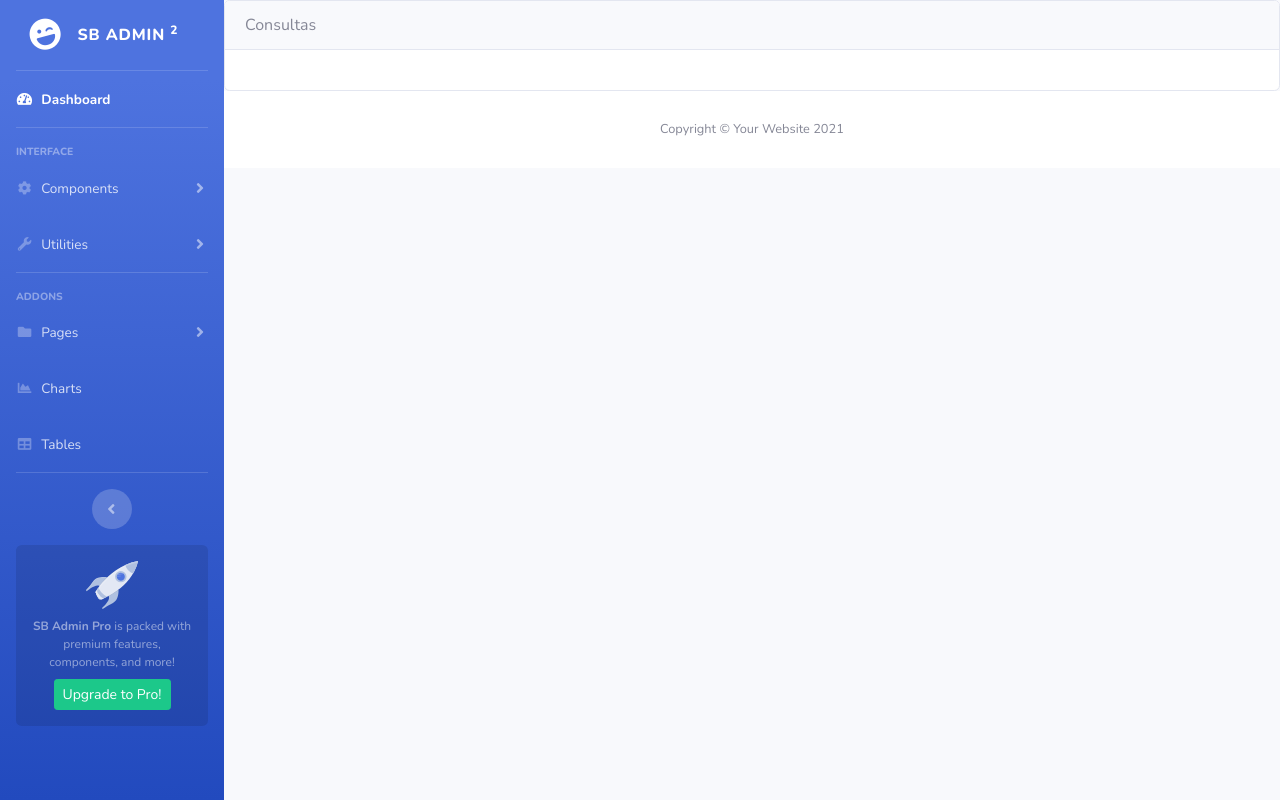
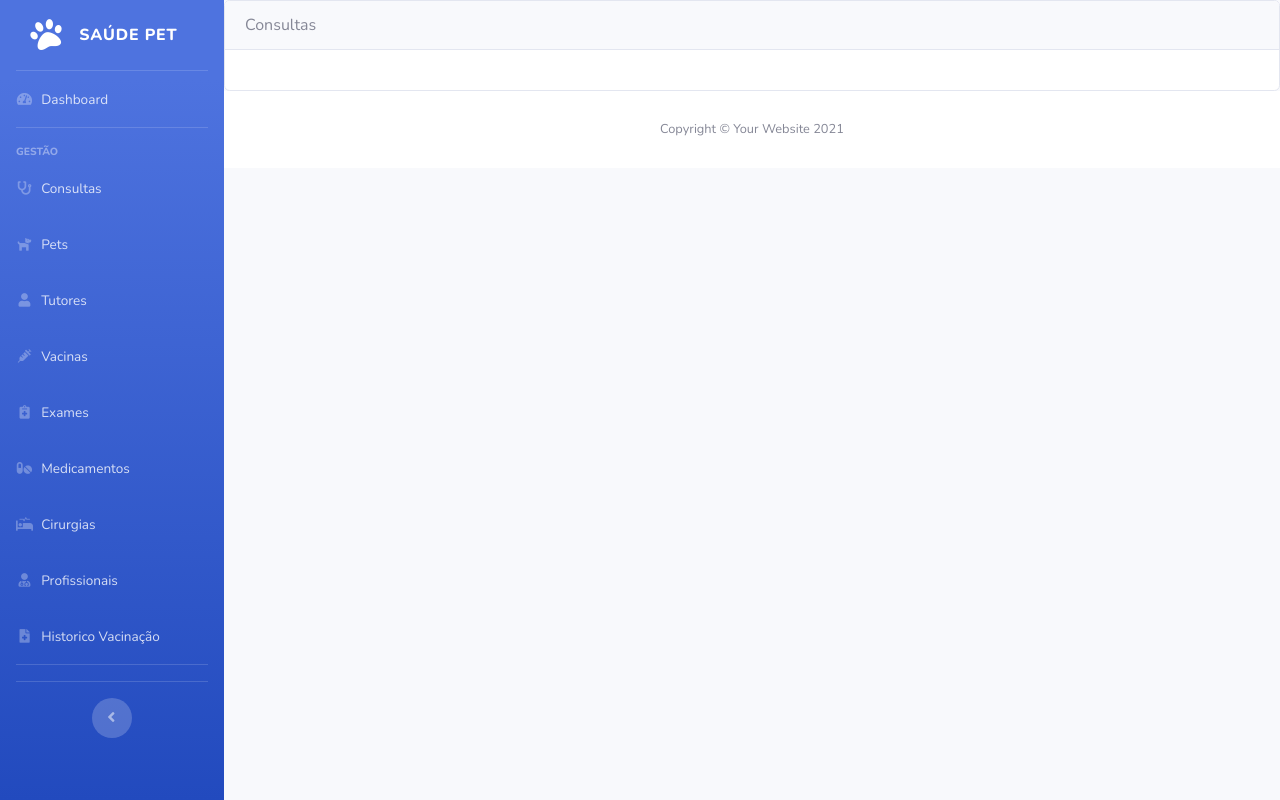
Before and after one commit to Helen-Teixeira-de-Souza/sistema-saude-pet, a Django app: page /consultas/ in a window 1280 px wide. Run offline with Django 5.2, Linux system fonts and the light colour scheme; some libraries are stand-ins or nearby versions.

Commit message:
Integra layout do template no base.html

```diff
--- a/templates/base.html
+++ b/templates/base.html
@@ -11,7 +11,7 @@
     <meta name="description" content="">
     <meta name="author" content="">
 
-    <title>SB Admin 2 - Dashboard</title>
+    <title> Saúde Pet </title>
 
     <!-- FontAwesome -->
     <link href="{% static 'vendor/fontawesome-free/css/all.min.css' %}" rel="stylesheet" type="text/css">
@@ -32,109 +32,94 @@
         <!-- Sidebar -->
         <ul class="navbar-nav bg-gradient-primary sidebar sidebar-dark accordion" id="accordionSidebar">
 
-            <!-- Sidebar - Brand -->
-            <a class="sidebar-brand d-flex align-items-center justify-content-center" href="index.html">
+        <a class="sidebar-brand d-flex align-items-center justify-content-center" href="{% url 'home' %}">
             <div class="sidebar-brand-icon rotate-n-15">
-                    <i class="fas fa-laugh-wink"></i>
+                <i class="fas fa-paw"></i>
             </div>
-                <div class="sidebar-brand-text mx-3">SB Admin <sup>2</sup></div>
+            <div class="sidebar-brand-text mx-3">Saúde Pet</div>
         </a>
 
-            <!-- Divider -->
         <hr class="sidebar-divider my-0">
 
-            <!-- Nav Item - Dashboard -->
-            <li class="nav-item active">
-                <a class="nav-link" href="index.html">
+        <!-- Nav Item - Dashboard / Home -->
+        <li class="nav-item">
+            <a class="nav-link" href="{% url 'home' %}">
                 <i class="fas fa-fw fa-tachometer-alt"></i>
-                    <span>Dashboard</span></a>
+                <span>Dashboard</span>
+            </a>
         </li>
 
-            <!-- Divider -->
         <hr class="sidebar-divider">
 
-            <!-- Heading -->
         <div class="sidebar-heading">
-                Interface
+            Gestão
         </div>
 
-            <!-- Nav Item - Pages Collapse Menu -->
+        <!-- Nav Items -->
         <li class="nav-item">
-                <a class="nav-link collapsed" href="#" data-toggle="collapse" data-target="#collapseTwo"
-                    aria-expanded="true" aria-controls="collapseTwo">
-                    <i class="fas fa-fw fa-cog"></i>
-                    <span>Components</span>
+            <a class="nav-link" href="{% url 'consulta:listar' %}">
+                <i class="fas fa-fw fa-stethoscope"></i>
+                <span>Consultas</span>
             </a>
-                <div id="collapseTwo" class="collapse" aria-labelledby="headingTwo" data-parent="#accordionSidebar">
-                    <div class="bg-white py-2 collapse-inner rounded">
-                        <h6 class="collapse-header">Custom Components:</h6>
-                        <a class="collapse-item" href="buttons.html">Buttons</a>
-                        <a class="collapse-item" href="cards.html">Cards</a>
-                    </div>
-                </div>
         </li>
 
-            <!-- Nav Item - Utilities Collapse Menu -->
         <li class="nav-item">
-                <a class="nav-link collapsed" href="#" data-toggle="collapse" data-target="#collapseUtilities"
-                    aria-expanded="true" aria-controls="collapseUtilities">
-                    <i class="fas fa-fw fa-wrench"></i>
-                    <span>Utilities</span>
+            <a class="nav-link" href="#">
+                <i class="fas fa-fw fa-dog"></i>
+                <span>Pets</span>
             </a>
-                <div id="collapseUtilities" class="collapse" aria-labelledby="headingUtilities"
-                    data-parent="#accordionSidebar">
-                    <div class="bg-white py-2 collapse-inner rounded">
-                        <h6 class="collapse-header">Custom Utilities:</h6>
-                        <a class="collapse-item" href="utilities-color.html">Colors</a>
-                        <a class="collapse-item" href="utilities-border.html">Borders</a>
-                        <a class="collapse-item" href="utilities-animation.html">Animations</a>
-                        <a class="collapse-item" href="utilities-other.html">Other</a>
-                    </div>
-                </div>
         </li>
 
-            <!-- Divider -->
-            <hr class="sidebar-divider">
-
-            <!-- Heading -->
-            <div class="sidebar-heading">
-                Addons
-            </div>
-
-            <!-- Nav Item - Pages Collapse Menu -->
         <li class="nav-item">
-                <a class="nav-link collapsed" href="#" data-toggle="collapse" data-target="#collapsePages"
-                    aria-expanded="true" aria-controls="collapsePages">
-                    <i class="fas fa-fw fa-folder"></i>
-                    <span>Pages</span>
+            <a class="nav-link" href="#">
+                <i class="fas fa-fw fa-user"></i>
+                <span>Tutores</span>
             </a>
-                <div id="collapsePages" class="collapse" aria-labelledby="headingPages" data-parent="#accordionSidebar">
-                    <div class="bg-white py-2 collapse-inner rounded">
-                        <h6 class="collapse-header">Login Screens:</h6>
-                        <a class="collapse-item" href="login.html">Login</a>
-                        <a class="collapse-item" href="register.html">Register</a>
-                        <a class="collapse-item" href="forgot-password.html">Forgot Password</a>
-                        <div class="collapse-divider"></div>
-                        <h6 class="collapse-header">Other Pages:</h6>
-                        <a class="collapse-item" href="404.html">404 Page</a>
-                        <a class="collapse-item" href="blank.html">Blank Page</a>
-                    </div>
-                </div>
         </li>
 
-            <!-- Nav Item - Charts -->
         <li class="nav-item">
-                <a class="nav-link" href="charts.html">
-                    <i class="fas fa-fw fa-chart-area"></i>
-                    <span>Charts</span></a>
+            <a class="nav-link" href="#">
+                <i class="fas fa-fw fa-syringe"></i>
+                <span>Vacinas</span>
+            </a>
         </li>
 
-            <!-- Nav Item - Tables -->
         <li class="nav-item">
-                <a class="nav-link" href="tables.html">
-                    <i class="fas fa-fw fa-table"></i>
-                    <span>Tables</span></a>
+            <a class="nav-link" href="#">
+                <i class="fas fa-fw fa-notes-medical"></i>
+                <span>Exames</span>
+            </a>
         </li>
+
+        <li class="nav-item">
+            <a class="nav-link" href="#">
+                <i class="fas fa-fw fa-pills"></i>
+                <span>Medicamentos</span>
+            </a>
+        </li>
+
+        <li class="nav-item">
+            <a class="nav-link" href="#">
+                <i class="fas fa-fw fa-procedures"></i>
+                <span>Cirurgias</span>
+            </a>
+        </li>
+
+        <li class="nav-item">
+            <a class="nav-link" href="#">
+                <i class="fas fa-fw fa-user-md"></i>
+                <span>Profissionais</span>
+            </a>
+        </li>
+
+        <li class="nav-item">
+            <a class="nav-link" href="#">
+                <i class="fas fa-fw fa-file-medical"></i>
+                <span>Historico Vacinação</span>
+            </a>
+        </li>
+
+        <hr class="sidebar-divider d-none d-md-block">
 
             <!-- Divider -->
             <hr class="sidebar-divider d-none d-md-block">
@@ -142,13 +127,6 @@
             <!-- Sidebar Toggler (Sidebar) -->
             <div class="text-center d-none d-md-inline">
                 <button class="rounded-circle border-0" id="sidebarToggle"></button>
-            </div>
-
-            <!-- Sidebar Message -->
-            <div class="sidebar-card d-none d-lg-flex">
-                <img class="sidebar-card-illustration mb-2" src="img/undraw_rocket.svg" alt="...">
-                <p class="text-center mb-2"><strong>SB Admin Pro</strong> is packed with premium features, components, and more!</p>
-                <a class="btn btn-success btn-sm" href="https://startbootstrap.com/theme/sb-admin-pro">Upgrade to Pro!</a>
             </div>
 
         </ul>
```
Lines whose indentation alone changed are shown as unchanged.
